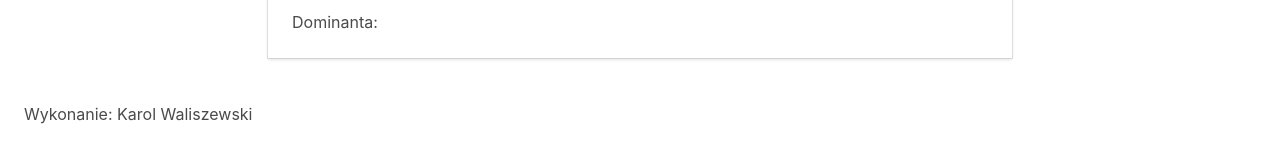
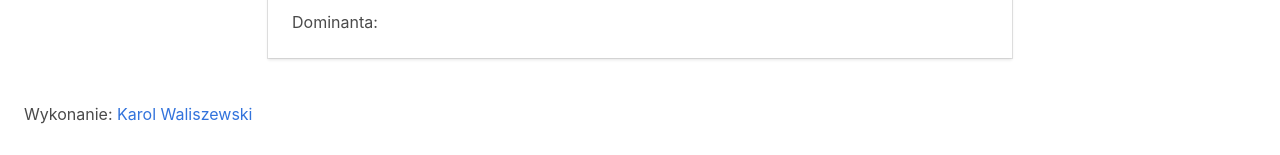
Before and after one commit to Karol-Waliszewski/kalkulator-statystyki, a website: page src/index.html in a window 1280 px wide. Shown: the part 856-1011 px from the top of the page. Drawn offline with nearby package versions, Linux system fonts and the light colour scheme; files that its build step writes are made by us from their sources.

Commit message:
Added my gh url to footer

```diff
--- a/src/index.html
+++ b/src/index.html
@@ -51,7 +51,7 @@
         </div>
     </section>
   </main>
-  <footer class="footer">Wykonanie: Karol Waliszewski</footer>
+  <footer class="footer">Wykonanie: <a href="https://github.com/Karol-Waliszewski">Karol Waliszewski</a></footer>
   <script src="js/script.js"></script>
 </body>
 
```
Also changed, not shown: docs/index.html (+1 -1 lines), dist/index.html.
